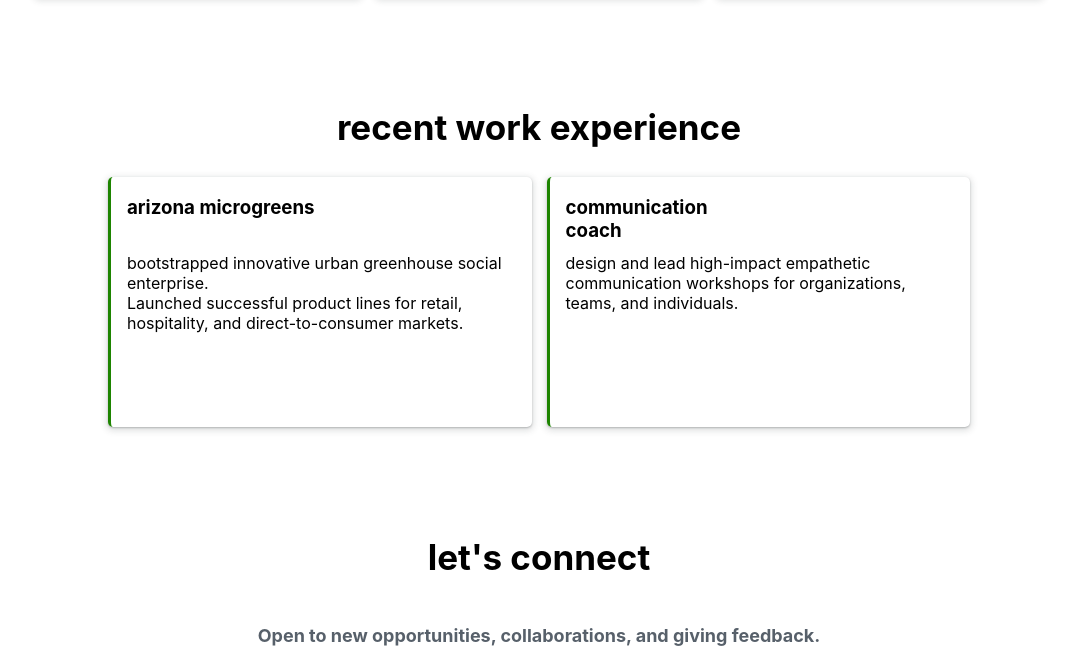
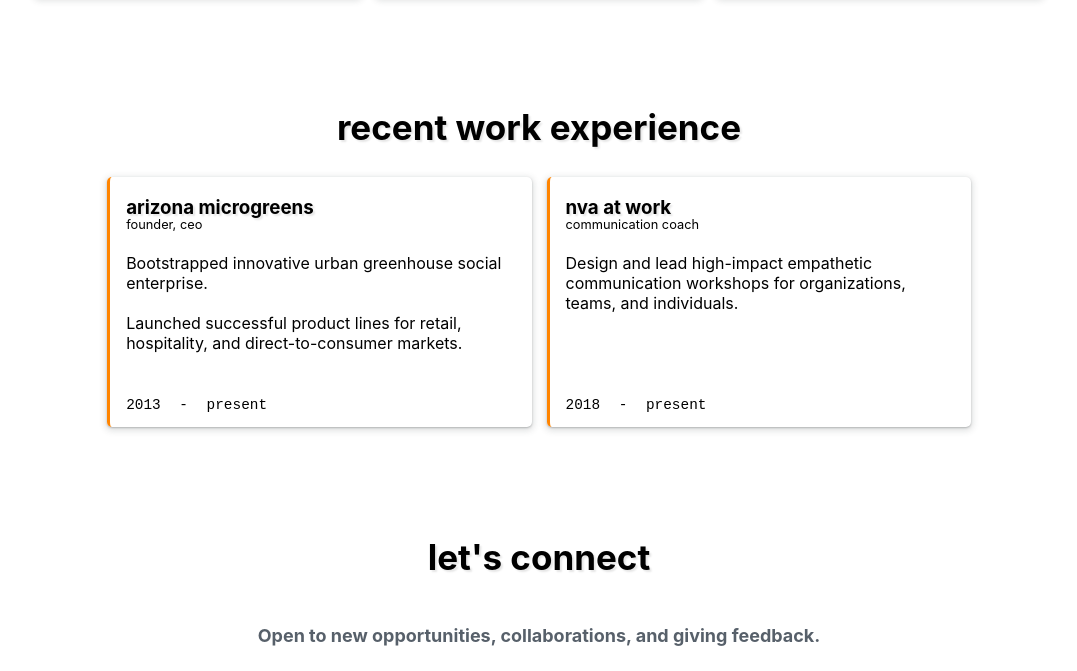
Before and after one commit to josephrmartinez/personal-site, a plain HTML site: page index.html in a window 1280 px wide. Shown: the part 1466-2137 px from the top of the page, without its empty margins (101-1178 px from the left). Drawn offline with Linux system fonts and the light colour scheme.

Commit message:
Update style. Secondary style for work section.

```diff
--- a/index.html
+++ b/index.html
@@ -129,13 +129,18 @@
       <section id="work_experience" class="content-section">
           <h2 class="section-header">recent work experience</h2>
           <div class="project-tile">
-              <div class="project work_experience">
-                  <h3>arizona microgreens</h3>
-                  <p class="desc">bootstrapped innovative urban greenhouse social enterprise.<br>Launched successful product lines for retail, hospitality, and direct-to-consumer markets.</p>
-              </div>
-              <div class="project work_experience">
-                  <h3>communication coach</h3>
-                  <p class="desc">design and lead high-impact empathetic communication workshops for organizations, teams, and individuals.</p>
+              <div class="work_experience">
+                  <div class="projectname">arizona microgreens</div>
+                  <div class="role">founder, ceo</div>
+                  <p class="desc">Bootstrapped innovative urban greenhouse social enterprise.<br><br>Launched successful product lines for retail, hospitality, and direct-to-consumer markets.</p>
+                  <div class="years"><span>2013 - present</span></div>
+
+                </div>
+              <div class="work_experience">
+                  <div class="projectname">nva at work</div>
+                  <div class="role">communication coach</div>
+                  <p class="desc">Design and lead high-impact empathetic communication workshops for organizations, teams, and individuals.</p>
+                  <div class="years"><span>2018 - present</span></div>
               </div>
           </div>
       </section>
--- a/styles.css
+++ b/styles.css
@@ -19,6 +19,12 @@ section{
 .section-header{
     font-size: 35px;
     font-weight: bold;
+    text-align: center;
+    text-shadow: 2px 2px 2px rgb(230, 230, 230);
+}
+
+h3{
+    text-shadow: 1px 1px 2px rgb(230, 230, 230);
 }
 
 .content-section{
@@ -264,6 +270,52 @@ h1 {
     height: 25px;
 }
 
+.work_experience{
+    border-left: 3px solid rgb(255, 132, 0);
+    box-shadow: rgba(60, 64, 67, 0.3) 0px 1px 2px 0px, rgba(60, 64, 67, 0.15) 0px 2px 6px 2px;
+    border-radius: 5px;
+    box-sizing: border-box;
+    min-height: 250px;
+    padding: 0 1em;
+    display: grid;
+    grid-template-columns: 1fr;
+    grid-template-rows: 40px 20px 1fr 20px;
+}
+
+.work_experience>.projectname{
+    grid-row: 1;
+    font-family: "Calibre", "Inter", "San Francisco", "SF Pro Text", -apple-system, system-ui, sans-serif;
+    text-shadow: 2px 2px 2px rgb(230, 230, 230);
+    display: block;
+    font-size: 1.17em;
+    margin-block-start: 1em;
+    margin-block-end: 1em;
+    margin-inline-start: 0px;
+    margin-inline-end: 0px;
+    font-weight: bold;
+}
+
+.work_experience>.role{
+    grid-row: 2;
+    font-size: .8em;
+}
+
+.work_experience>.desc{
+    grid-row: 3
+}
+
+.work_experience>.years{
+    display: flex;
+}
+
+.years>span{
+    font-family: 'Courier New', Courier, monospace;
+    font-size: .9rem;
+    word-spacing: 10px;
+    align-self: flex-end;
+    margin-bottom: 1em;
+}
+
 #contact-line{
     font-size: 18px;
     font-weight: bold;
```
